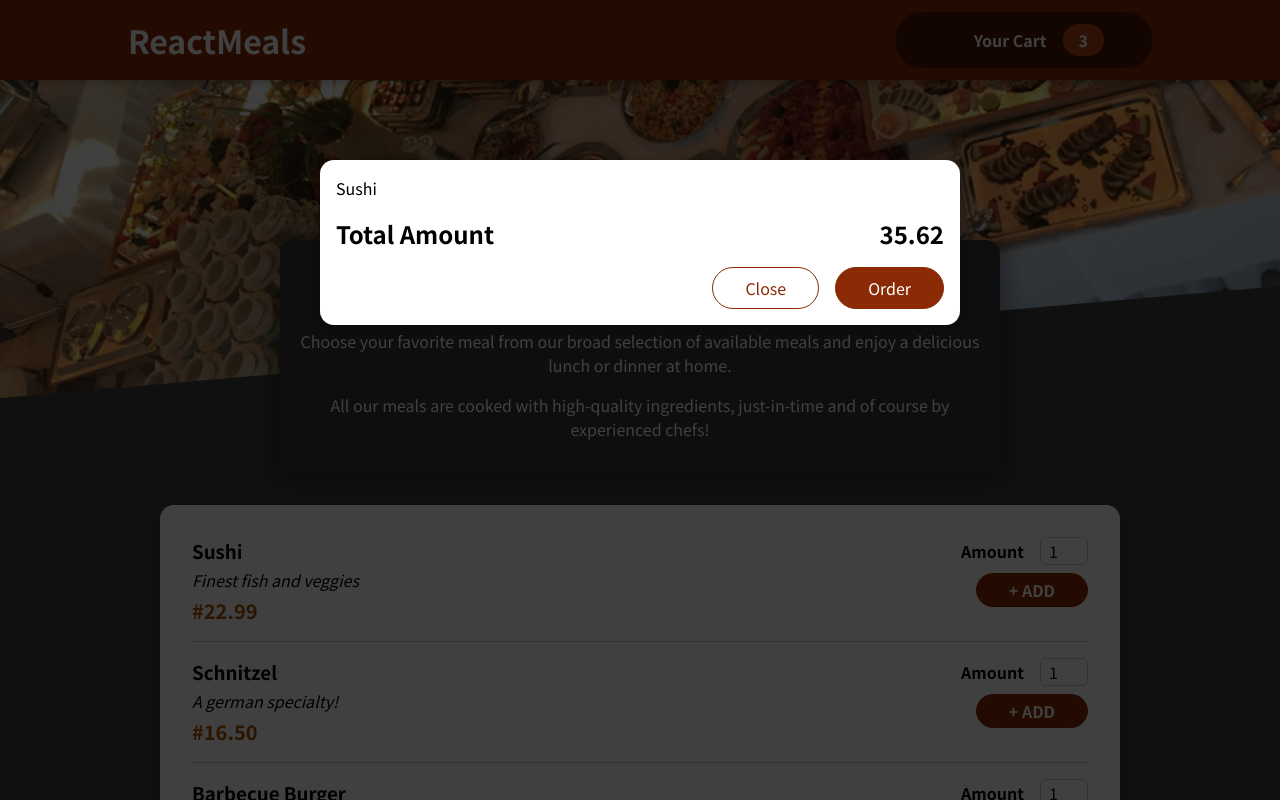
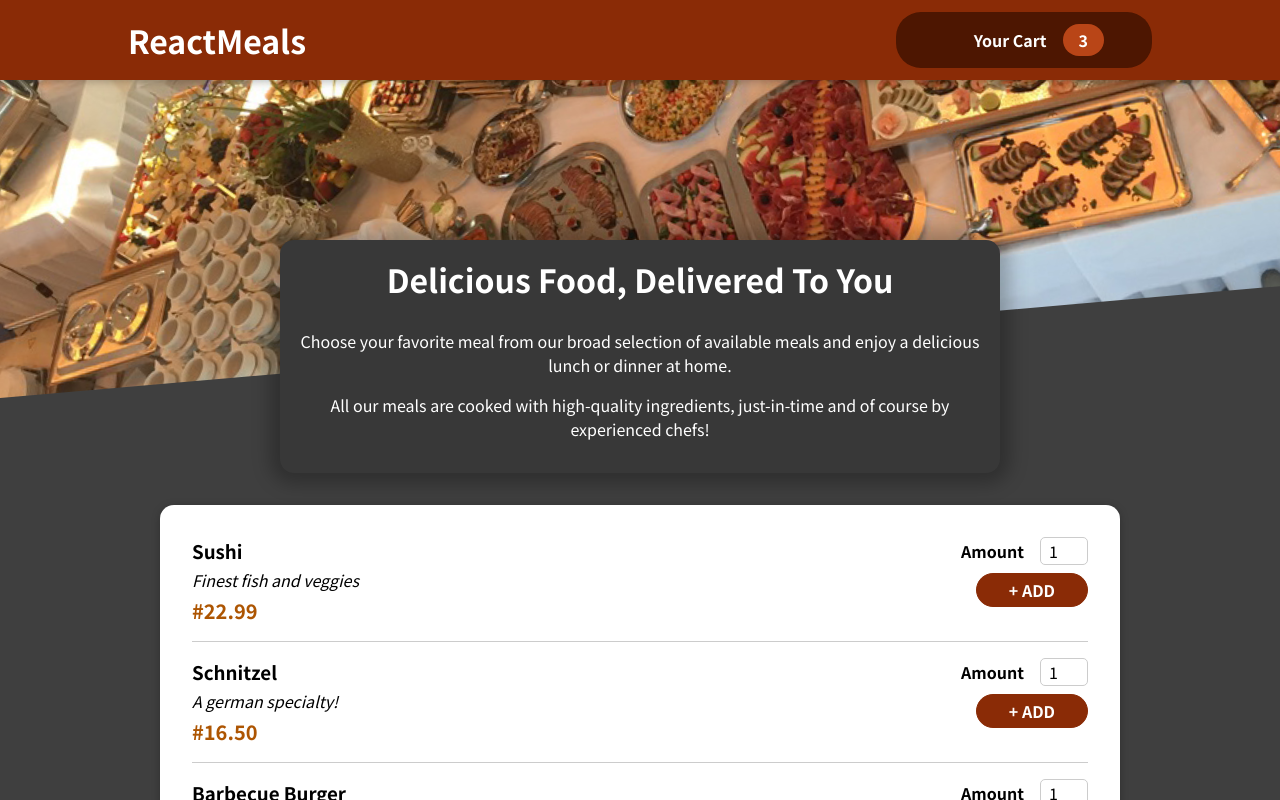
Before and after one commit to Mridul00700/food-order, a React (Create React App) app: page / in a window 1280 px wide. Shown: the top 800 px of the page. Built offline with nearby package versions, Linux system fonts and the light colour scheme; some icons are missing.

Commit message:
Cart-Modal-Closing

```diff
--- a/src/App.js
+++ b/src/App.js
@@ -1,13 +1,24 @@
 import Header from "./components/Layout/Header";
 import Meals from './components/Meals/Meals';
 import Cart from './components/Cart/Cart';
+import { useState } from 'react';
+
+function App() {
+
+  const [cartIsShown, setCartIsShown] = useState(false);
 
 
-function App() {
+  const showCartHandler = () => {
+    setCartIsShown(true);
+  }
+
+  const hideCartHandler = () => {
+    setCartIsShown(false);
+  }
   return (
     <>
-      <Cart />
-      <Header />
+      {cartIsShown && <Cart onClose={hideCartHandler} />}
+      <Header onShowCart={showCartHandler} />
       <main>
         <Meals />
       </main>
--- a/src/components/Cart/Cart.js
+++ b/src/components/Cart/Cart.js
@@ -6,14 +6,14 @@
 
     const cartItem = <ul className={classes['cart-items']}>{[{ name: 'Sushi', id: 'c1', amount: 2, price: 12.99 }].map(item => <li>{item.name}</li>)}</ul>
 
-    return <Modal>
+    return <Modal onClose={props.onClose}>
         {cartItem}
         <div className={classes.total}>
             <span>Total Amount</span>
             <span>35.62</span>
         </div>
         <div className={classes.actions}>
-            <button className={classes['button--alt']}>Close</button>
+            <button className={classes['button--alt']} onClick={props.onClose}>Close</button>
             <button className={classes.button}>Order</button>
         </div>
     </Modal>
--- a/src/components/Layout/Header.js
+++ b/src/components/Layout/Header.js
@@ -8,7 +8,7 @@
         <>
             <header className={classes.header}>
                 <h1>ReactMeals</h1>
-                <HeaderCartButton />
+                <HeaderCartButton onClick={props.onShowCart} />
             </header>
             <div className={classes['main-image']}>
                 <img src={MealsImage} alt="A table full of delicious food." />
--- a/src/components/Layout/HeaderCartButton.js
+++ b/src/components/Layout/HeaderCartButton.js
@@ -3,7 +3,7 @@
 
 const HeaderCartButton = (props) => {
     return (
-        <button className={classes.button}>
+        <button className={classes.button} onClick={props.onClick}>
             <span className={classes.icon}>
                 <CartIcon />
             </span>
--- a/src/components/UI/Modal.js
+++ b/src/components/UI/Modal.js
@@ -3,7 +3,7 @@
 
 
 const Backdrop = props => {
-    return <div className={classes.backdrop}></div>
+    return <div className={classes.backdrop} onClick={props.onClose}></div>
 }
 
 
@@ -26,7 +26,7 @@
     const portalElement = document.getElementById('overlays');
 
     return <>
-        {ReactDOM.createPortal(<Backdrop />, portalElement)}
+        {ReactDOM.createPortal(<Backdrop onClose={props.onClose} />, portalElement)}
         {ReactDOM.createPortal(<ModalOverlay>{props.children}</ModalOverlay>, portalElement)}
     </>
 }
```
Also changed, not shown: 1 other file (tests, documents, lock files or other folders).
